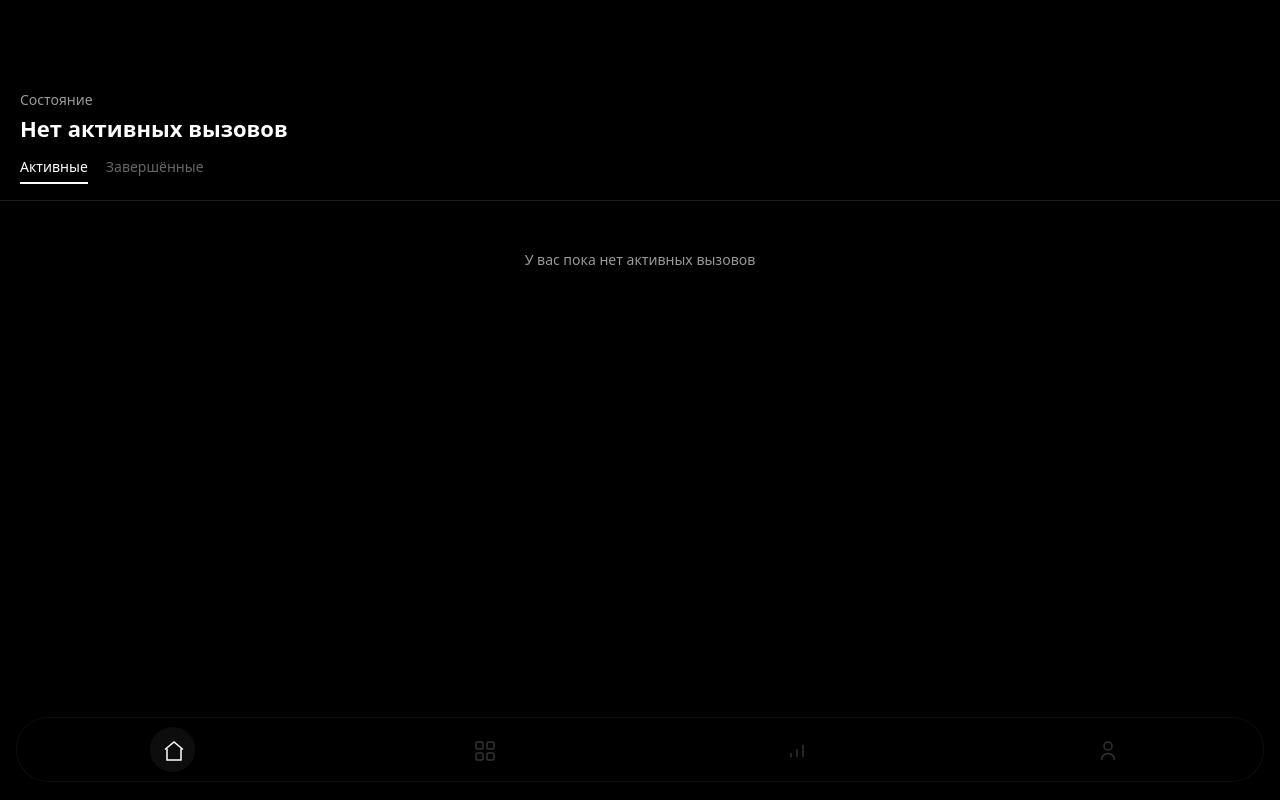
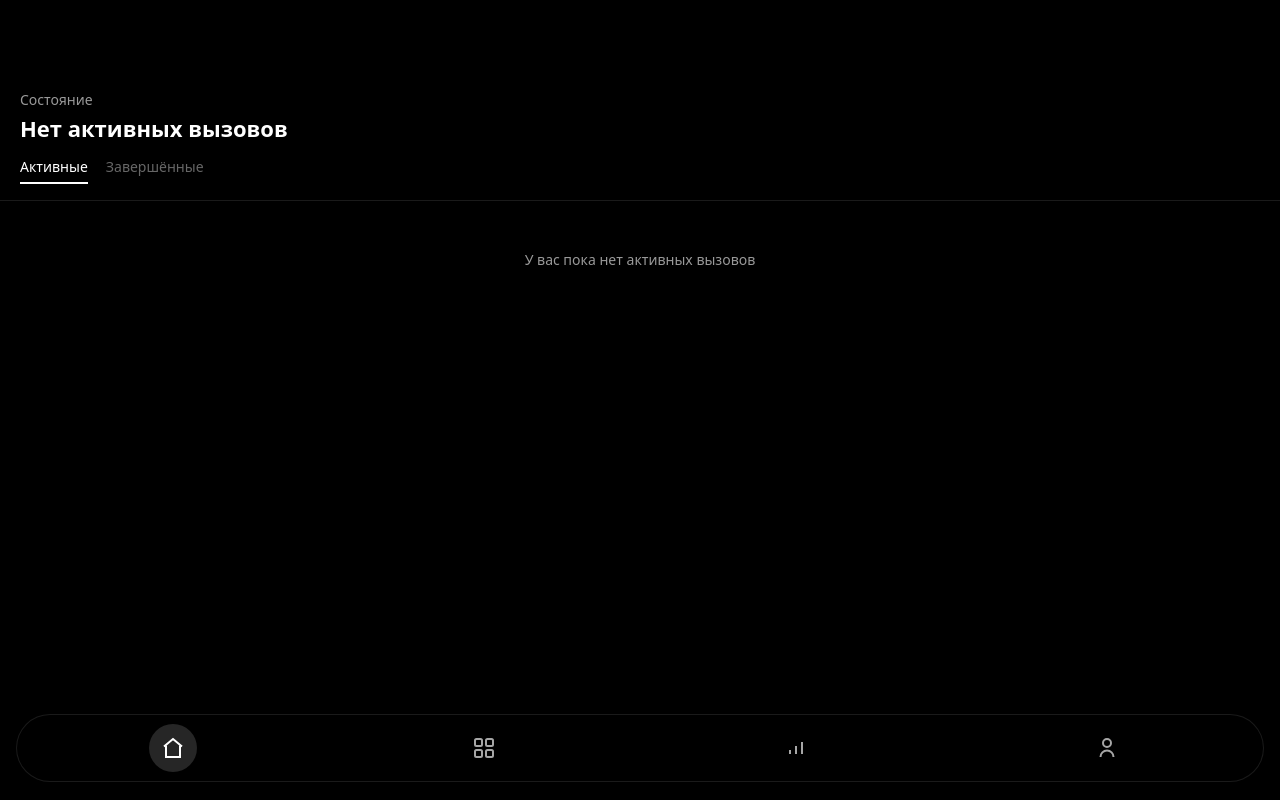
Before and after one commit to nsnacademy/nsn-tgproj, a React (Vite) app: page / in a window 1280 px wide. Built offline with nearby package versions, Linux system fonts and the light colour scheme.

Commit message:
4.7 навигация

```diff
--- a/src/screens/Home/index.tsx
+++ b/src/screens/Home/index.tsx
@@ -315,13 +315,13 @@ const { data, error } = await supabase.rpc('get_home_challenges', {
         </CenterWrapper>
       </HomeContainer>
 
-    <BottomNav>
+     <BottomNav>
   {/* HOME */}
   <NavItem
     $active={screen === 'home'}
     onClick={() => onNavigate('home')}
   >
-    <svg width="22" height="22" fill="none" stroke="currentColor" strokeWidth="1.5">
+    <svg width="24" height="24" fill="none" stroke="currentColor" strokeWidth="2">
       <path d="M3 10.5L12 3l9 7.5" />
       <path d="M5 9.5V21h14V9.5" />
     </svg>
@@ -332,7 +332,7 @@ const { data, error } = await supabase.rpc('get_home_challenges', {
     $active={screen === 'create'}
     onClick={() => onNavigate('create')}
   >
-    <svg width="22" height="22" fill="none" stroke="currentColor" strokeWidth="1.5">
+    <svg width="24" height="24" fill="none" stroke="currentColor" strokeWidth="2">
       <rect x="3" y="3" width="7" height="7" rx="1.5" />
       <rect x="14" y="3" width="7" height="7" rx="1.5" />
       <rect x="3" y="14" width="7" height="7" rx="1.5" />
@@ -340,12 +340,12 @@ const { data, error } = await supabase.rpc('get_home_challenges', {
     </svg>
   </NavItem>
 
-  {/* STATS */}
+  {/* STATS (ПОКА НЕТ ЭКРАНА) */}
   <NavItem
     $active={false}
     onClick={() => {}}
   >
-    <svg width="22" height="22" fill="none" stroke="currentColor" strokeWidth="1.5">
+    <svg width="24" height="24" fill="none" stroke="currentColor" strokeWidth="2">
       <line x1="6" y1="18" x2="6" y2="14" />
       <line x1="12" y1="18" x2="12" y2="10" />
       <line x1="18" y1="18" x2="18" y2="6" />
@@ -357,12 +357,13 @@ const { data, error } = await supabase.rpc('get_home_challenges', {
     $active={screen === 'profile'}
     onClick={() => onNavigate('profile')}
   >
-    <svg width="22" height="22" fill="none" stroke="currentColor" strokeWidth="1.5">
+    <svg width="24" height="24" fill="none" stroke="currentColor" strokeWidth="2">
       <circle cx="12" cy="7" r="4" />
       <path d="M5.5 21a6.5 6.5 0 0 1 13 0" />
     </svg>
   </NavItem>
 </BottomNav>
+
     </SafeArea>
   );
 }
--- a/src/screens/Home/styles.ts
+++ b/src/screens/Home/styles.ts
@@ -287,20 +287,17 @@ export const PrimaryButton = styled.button<{ $variant?: 'primary' | 'outline' }>
 /* ======================
    BOTTOM NAV
 ====================== */
-/* ======================
-   BOTTOM NAV - Вариант 9 (Утопленный)
-====================== */
 export const BottomNav = styled.div`
   position: fixed;
   left: 16px;
   right: 16px;
   bottom: 18px;
 
-  height: 65px;
-  background: #000;
-  border-radius: 32px;
-  box-shadow: inset 0 2px 4px rgba(0, 0, 0, 0.8), 0 4px 12px rgba(0, 0, 0, 0.5);
-  border: 1px solid rgba(255, 255, 255, 0.05);
+  height: 68px;
+  background: rgba(0,0,0,0.9);
+  border-radius: 34px;
+  backdrop-filter: blur(20px);
+  border: 1px solid rgba(255,255,255,0.1);
 
   display: flex;
   justify-content: space-around;
@@ -309,42 +306,24 @@ export const BottomNav = styled.div`
 `;
 
 export const NavItem = styled.div<{ $active?: boolean }>`
-  width: 45px;
-  height: 45px;
-  border-radius: 22px;
+  width: 48px;
+  height: 48px;
+  border-radius: 50%;
 
   display: flex;
   align-items: center;
   justify-content: center;
 
   background: ${({ $active }) =>
-    $active ? 'rgba(255, 255, 255, 0.05)' : 'transparent'};
+    $active ? 'rgba(255,255,255,0.15)' : 'transparent'};
   color: ${({ $active }) =>
-    $active ? '#fff' : 'rgba(255, 255, 255, 0.2)'};
-
-  box-shadow: ${({ $active }) =>
-    $active ? '0 2px 4px rgba(0, 0, 0, 0.3)' : 'none'};
+    $active ? '#fff' : 'rgba(255,255,255,0.65)'};
 
   transition: all 0.2s ease;
   cursor: pointer;
 
   &:hover {
     background: ${({ $active }) =>
-      $active ? 'rgba(255, 255, 255, 0.08)' : 'rgba(255, 255, 255, 0.02)'};
-    color: ${({ $active }) =>
-      $active ? '#fff' : 'rgba(255, 255, 255, 0.4)'};
-  }
-
-  &:active {
-    transform: scale(0.95);
+      $active ? 'rgba(255,255,255,0.2)' : 'rgba(255,255,255,0.05)'};
   }
 `;
-
-/* Иконки (опционально, можно оставить как есть) */
-export const NavIcon = styled.svg`
-  width: 22px;
-  height: 22px;
-  stroke: currentColor;
-  stroke-width: 1.5;
-  transition: all 0.2s ease;
-`;
```
